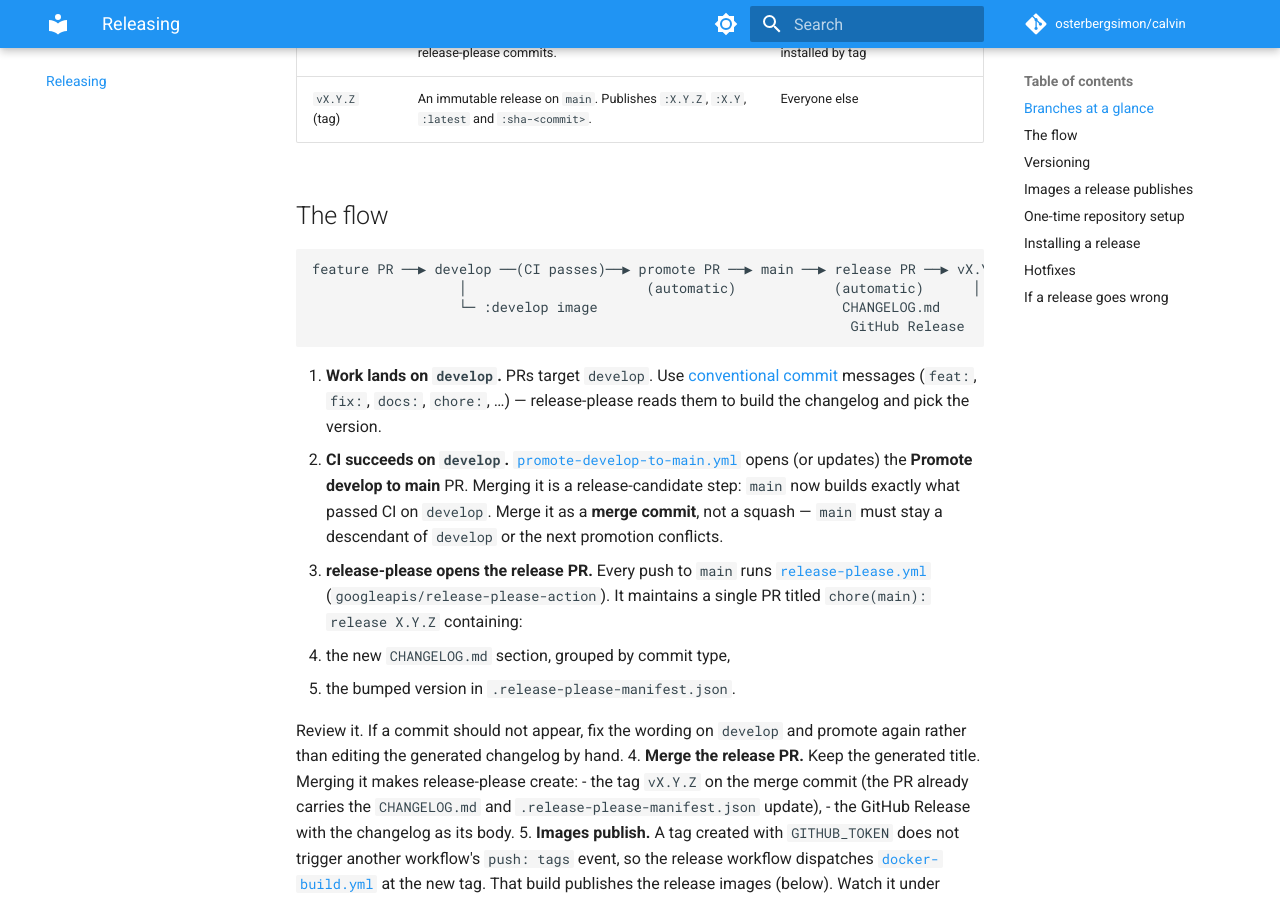
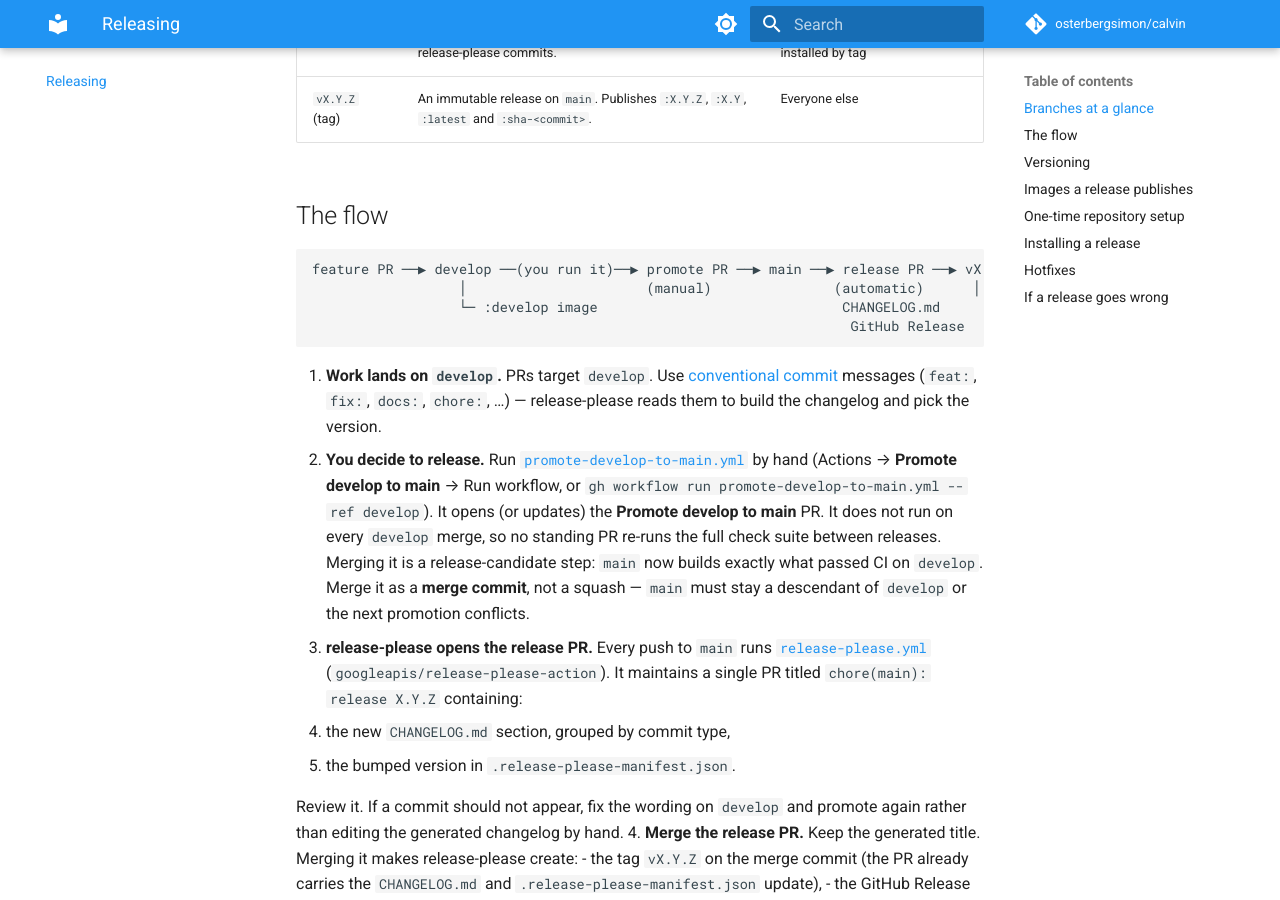
Before and after one commit to osterbergsimon/calvin, an MkDocs documentation site: the page built from docs/RELEASING.md, in a window 1280 px wide and 900 px high, scrolled down 564 px. Built offline with MkDocs 1.6.1 and Material for MkDocs 9.7.7, drawn with Linux system fonts in a browser that asks for light colours; comment, search, counter and statistics services are not loaded.

Commit message:
ci: promote develop to main only when run by hand (#298)
The promotion workflow ran after every green CI on develop and kept a standing
develop -> main PR. Every develop merge re-ran that PR's full check suite and
made it look like a release was in progress. Back to the old flow: work on
develop and run the workflow when it is time to release.

````diff
--- a/docs/RELEASING.md
+++ b/docs/RELEASING.md
@@ -18,8 +18,8 @@ requests — the changelog, the tag and the container images are automated.
 ## The flow
 
 ```text
-feature PR ──▶ develop ──(CI passes)──▶ promote PR ──▶ main ──▶ release PR ──▶ vX.Y.Z tag
-                  │                      (automatic)            (automatic)      │
+feature PR ──▶ develop ──(you run it)──▶ promote PR ──▶ main ──▶ release PR ──▶ vX.Y.Z tag
+                  │                      (manual)               (automatic)      │
                   └─ :develop image                              CHANGELOG.md     └─ :X.Y.Z, :X.Y, :latest images
                                                                   GitHub Release
 ```
@@ -28,9 +28,13 @@ feature PR ──▶ develop ──(CI passes)──▶ promote PR ──▶ mai
    [conventional commit](https://www.conventionalcommits.org/) messages
    (`feat:`, `fix:`, `docs:`, `chore:`, …) — release-please reads them to build
    the changelog and pick the version.
-2. **CI succeeds on `develop`.**
+2. **You decide to release.** Run
    [`promote-develop-to-main.yml`](https://github.com/osterbergsimon/calvin/blob/develop/.github/workflows/promote-develop-to-main.yml)
-   opens (or updates) the **Promote develop to main** PR. Merging it is a
+   by hand (Actions → **Promote develop to main** → Run workflow, or
+   `gh workflow run promote-develop-to-main.yml --ref develop`). It opens (or
+   updates) the **Promote develop to main** PR. It does not run on every
+   `develop` merge, so no standing PR re-runs the full check suite between
+   releases. Merging it is a
    release-candidate step: `main` now builds exactly what passed CI on
    `develop`. Merge it as a **merge commit**, not a squash — `main` must stay a
    descendant of `develop` or the next promotion conflicts.
````
Also changed, not shown: 2 other files.
